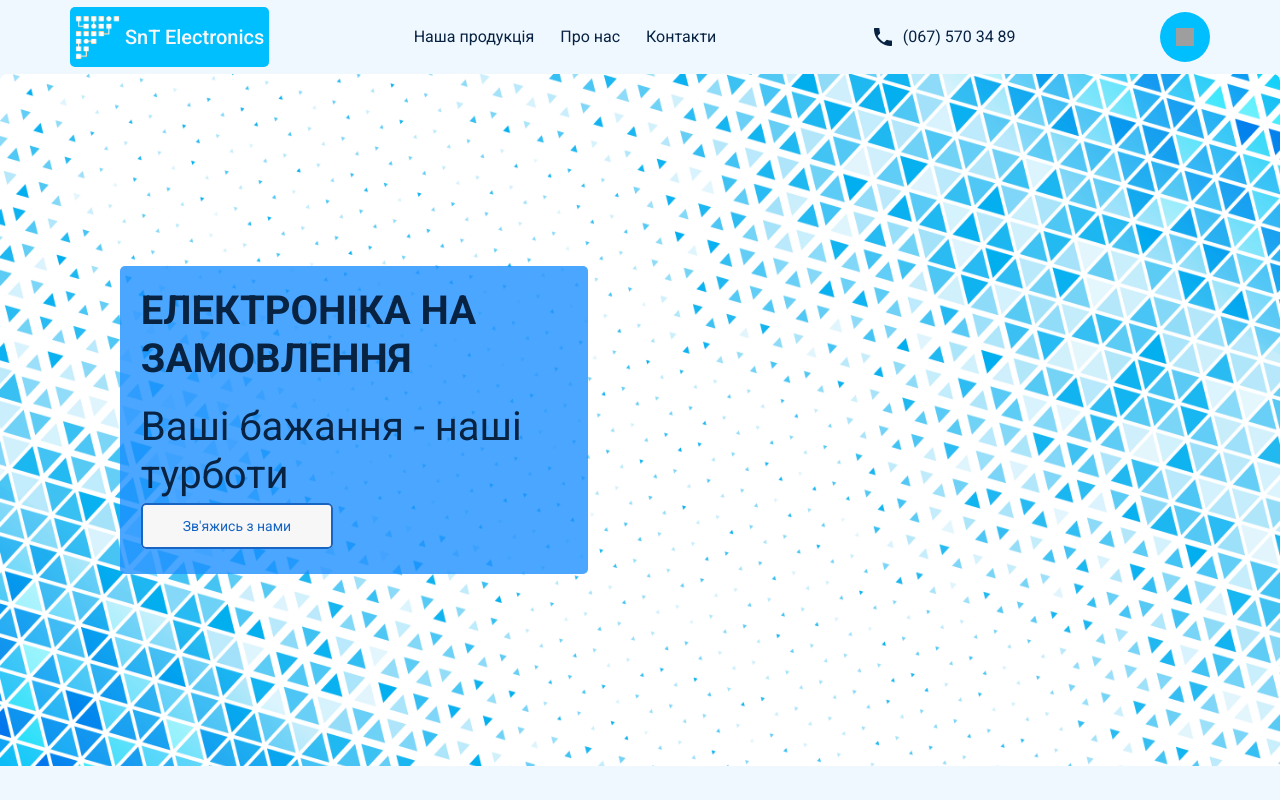
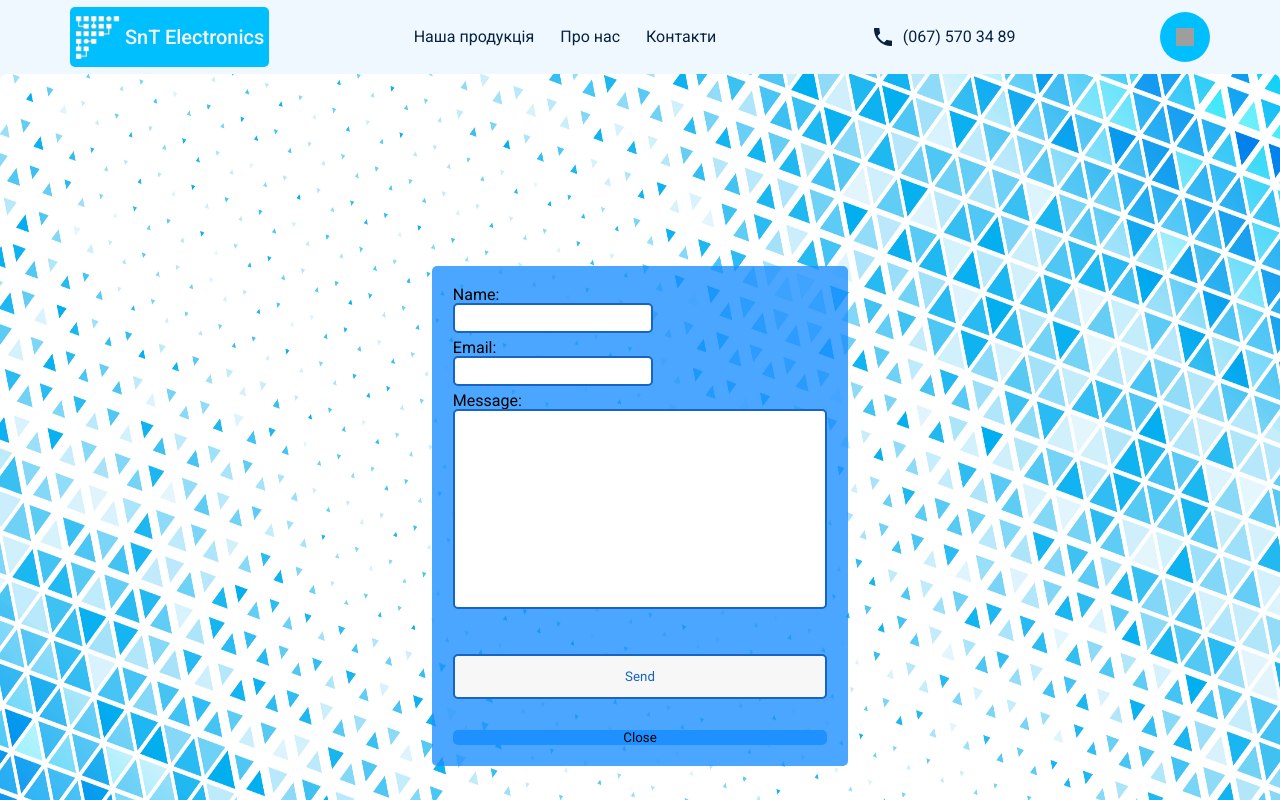
Before and after one commit to bigMialkovskyi/SnT_Electronics, a Vue app: page / in a window 1280 px wide. Both pictures are taken after a click on the link "Зв'яжись з нами". Shown: the top 800 px of the page. Built offline with nearby package versions, Linux system fonts and the light colour scheme; no server answers; grey boxes are pictures that could not be loaded.

Commit message:
email modal window

```diff
--- a/src/components/Banner.vue
+++ b/src/components/Banner.vue
@@ -1,10 +1,28 @@
 <template>
- <section class="banner">
+  <section class="banner">
     <div class="container">
-      <div class="banner-content">
+      <div class="banner-content" v-if="!showModal">
         <h1 class="slogan">Електроніка на замовлення</h1>
         <h2 class="slogan-desc">Ваші бажання - наші турботи</h2>
-        <a href="#">Зв'яжись з нами</a>
+        <a href="#" @click="showModal = true">Зв'яжись з нами</a>
+      </div>
+      <div class="modal-window" v-if="showModal" @close="showModal = false">
+        <form
+          action="mailto:sntelectronx@gmail.com"
+          method="post"
+          enctype="text/plain"
+        >
+          <div>
+            <label for="name">Name:</label><br />
+            <input type="text" id="name" name="name" /><br />
+            <label for="email">Email:</label><br />
+            <input type="email" id="email" name="email" /><br />
+            <label for="message">Message:</label><br />
+            <textarea id="message" name="message"></textarea><br />
+          </div>
+          <input class="send-btn" type="submit" value="Send" />
+        </form>
+        <button class="close-btn" @click="showModal = false">Close</button>
       </div>
     </div>
   </section>
@@ -12,15 +30,77 @@
 
 <script>
 export default {
-  name: 'Banner',
+  name: "Banner",
+  data() {
+    return {
+      showModal: false,
+    };
+  },
   props: {
-    msg: String
-  }
-}
+    msg: String,
+  },
+};
 </script>
 
 <style scoped lang="scss">
 @import "../styles/variables.scss";
 @import "../styles/banner.scss";
 
+.modal-window {
+  font-size: 16px;
+  display: flex;
+  flex-direction: column;
+  justify-content: space-between;
+  width: 40%;
+  height: 500px;
+  margin-left: auto;
+  margin-right: auto;
+  background: rgba(30, 144, 255, 0.8);
+  padding: 2%;
+  border-radius: 5px;
+  input[type="text"],
+  input[type="email"] {
+    border-radius: 5px;
+    border: 2px solid $Blue;
+    height: 30px;
+    width: 200px;
+    margin-bottom: 7px;
+  }
+  textarea {
+    border-radius: 5px;
+    border: 2px solid $Blue;
+    min-height: 200px;
+    max-height: 200px;
+    max-width: 100%;
+    min-width: 100%;
+    resize: none;
+  }
+}
+
+form {
+  display: flex;
+  flex-direction: column;
+  justify-content: space-between;
+  height: 90%;
+}
+
+.send-btn {
+  @include button();
+  border-radius: 5px;
+}
+.close-btn {
+  background: rgb(30, 144, 255);
+  border-radius: 5px;
+}
+
+@media screen and (max-width: 767px) {
+  input,
+  textarea {
+    max-width: 90%;
+    min-width: 90%;
+  }
+  .modal-window, .send-btn {
+    width: 90%;
+  }
+}
 </style>
--- a/src/components/Contacts.vue
+++ b/src/components/Contacts.vue
@@ -22,7 +22,7 @@
             <div class="icon-container">
               <img src="../assets/img/mail.svg" alt="">
             </div>
-            <a href="">sntelectronics@gmai.com</a>
+            <a href="">sntelectronx@gmai.com</a>
           </li>
         </ul>
 
--- a/src/components/GeneralInfo.vue
+++ b/src/components/GeneralInfo.vue
@@ -5,11 +5,18 @@
         <h1 class="about-us-title">про нас</h1>
         <div class="about-us-desc">
           <p class="about-us-text">
-            Lorem ipsum dolor sit amet, consectetuer adipiscing elit. Aenean
-            commodo ligula eget dolor. Aenean massa. Cum sociis natoque
-            penatibus et magnis dis parturient montes, nascetur ridiculus mus.
-            Donec quam felis, ultricies nec, pellentesque eu, pretium quis, sem.
-            Nulla consequat massa quis enim.
+            Наша компанія є взірцем у виробництві електроніки на замовлення. Ми
+            пропонуємо широкий спектр послуг, включаючи проектування, створення
+            прототипів і виробництво електроніки для задоволення конкретних
+            потреб наших клієнтів. Незалежно від того, чи потрібна вам невелика
+            партія спеціально розроблених схем чи велика виробнича партія
+            спеціалізованих електронних компонентів, у нас є досвід і ресурси,
+            щоб надати високоякісні продукти, які точно відповідають вашим
+            вимогам. Наша команда досвідчених інженерів і техніків прагне
+            забезпечити відмінне обслуговування клієнтів і досягти виняткових
+            результатів. Зв’яжіться з нами сьогодні, щоб дізнатися більше про
+            те, як ми можемо допомогти вам із вашими потребами у виробництві
+            електроніки.
           </p>
           <img src="../assets/img/PCB-about.jpg" alt="PCB-about" />
         </div>
--- a/src/components/Hexagon.vue
+++ b/src/components/Hexagon.vue
@@ -19,7 +19,7 @@ export default {
   },
   methods: {
     randomIntTop: () => Math.floor(Math.random() * (90 - 10) + 10),
-    randomIntLeft: () => Math.floor(Math.random() * 90),
+    randomIntLeft: () => Math.floor(Math.random() * 80),
     randHexType: () => {
       let hexagon_type = ["hexagon-small", "hexagon-medium", "hexagon-big"];
       let rand = Math.floor(Math.random() * hexagon_type.length);
--- a/src/styles/general_information.scss
+++ b/src/styles/general_information.scss
@@ -10,7 +10,6 @@
 }
 
 .about-us-desc {
-  // display: flex;
   display: grid;
   grid-template-columns: 45% 45%;
   justify-content: space-between;
@@ -70,6 +69,16 @@
   .about-us-title {
     font-size: 40px;
   }
+
+  .about-us-desc {
+    display: grid;
+    grid-template-columns: 100%;
+
+    img {
+      grid-row-start: 1;
+      margin-bottom: 15px;
+    }
+  }
 }
 
 @media screen and (max-width: 575px) {
@@ -77,17 +86,6 @@
   .about-us-title {
     font-size: 32px;
     letter-spacing: normal;
-  }
-
-  .about-us-desc {
-    // display: flex;
-    display: grid;
-    grid-template-columns: 100%;
-
-    img {
-      grid-row-start: 1;
-      margin-bottom: 15px;
-    }
   }
 
   .we-offer {
--- a/src/views/UserPage.vue
+++ b/src/views/UserPage.vue
@@ -11,7 +11,7 @@
     </section>
     <div class="message">
       <h2>
-        Зовсім скоро ми перезнуємо нашу нову розробку для професійного аграрного
+        Зовсім скоро ми перезнтуємо нашу нову розробку для професійного аграрного
         сектору та домашнього використання
       </h2>
     </div>
```
Also changed, not shown: src/styles/banner.scss (+0 -7 lines).
